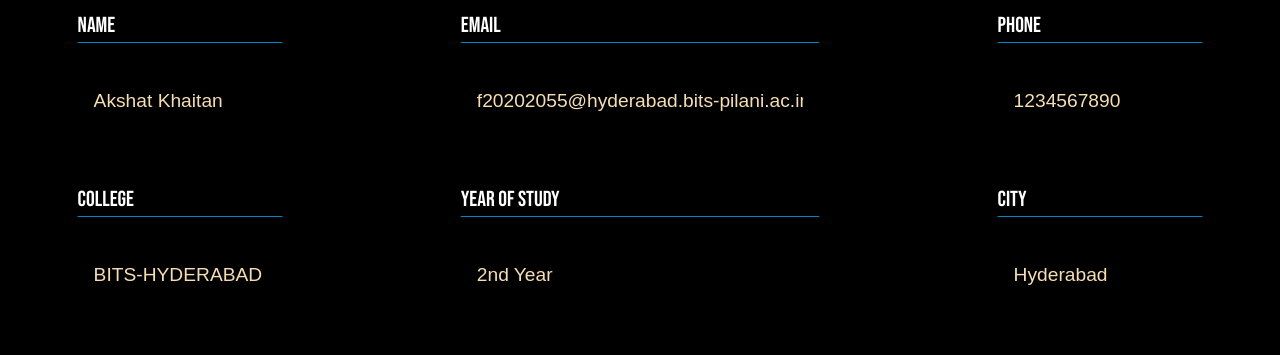
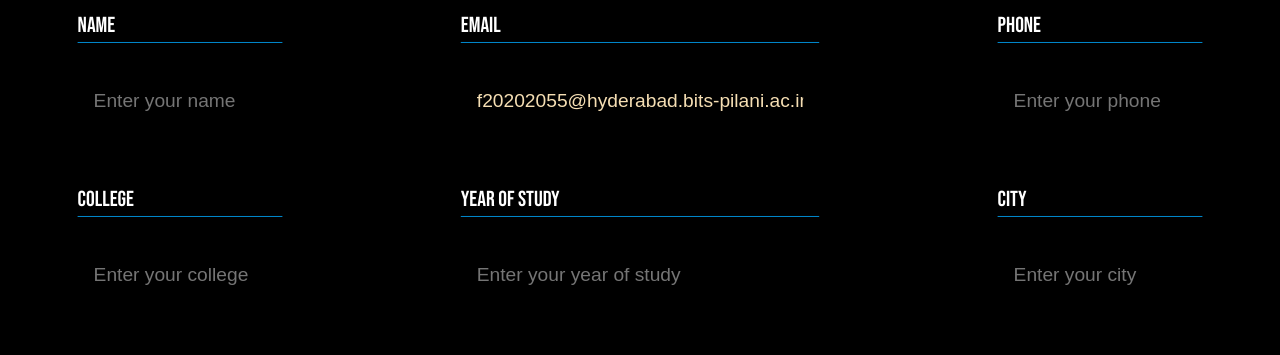
Before and after one commit to e-cell-bphc/Main-Website-new-, a Next.js app: page /id/profile in a window 1280 px wide. Shown: the part 167-522 px from the top of the page. Built offline with nearby package versions, Linux system fonts and the light colour scheme; no server answers.

Commit message:
Added other links to footer

```diff
--- a/components/Footer.js
+++ b/components/Footer.js
@@ -1,16 +1,17 @@
-import { FontAwesomeIcon } from "@fortawesome/react-fontawesome";
-import styles from "../styles/Footer.module.css";
+import { FontAwesomeIcon } from '@fortawesome/react-fontawesome'
+import Link from 'next/link'
+import styles from '../styles/Footer.module.css'
 import {
   faFacebook,
   faInstagram,
   faLinkedin,
-  faTwitter,
-} from "@fortawesome/free-brands-svg-icons";
+  faTwitter
+} from '@fortawesome/free-brands-svg-icons'
+import termsandconditions from '../pages/termsandconditions'
 
 export default function Footer() {
-
   return (
-    <footer className={ styles.footerWrapper}>
+    <footer className={styles.footerWrapper}>
       <div className={styles.footer}>
         <div className={styles.footerLeft}>
           <div className={styles.info}>
@@ -61,6 +62,7 @@ export default function Footer() {
               ecell@hyderabad.bits-pilani.ac.in
             </a>
           </div>
+
           {/* <div className={styles.links}>
             <h2>Site Links</h2>
             <ul>
@@ -85,10 +87,19 @@ export default function Footer() {
             </ul>
           </div> */}
         </div>
+        <div className={styles.otherlinks}>
+          <h2>Other Links</h2>
+          <Link href="/termsandconditions">
+            <a className={styles.terms}>Terms and Conditions</a>
+          </Link>
+          <Link href="/privacypolicy">
+            <a className={styles.terms}>Privacy Policy</a>
+          </Link>
+        </div>
       </div>
       <div className={styles.copyright}>
         Copyright 2021 All rights reserved. Designed by E-Cell BITS Hyderabad
       </div>
     </footer>
-  );
+  )
 }
--- a/pages/id/profile.js
+++ b/pages/id/profile.js
@@ -4,21 +4,22 @@ import { useState, useEffect } from 'react'
 import launchpad from '../../assets/launchpad.png'
 import Image from 'next/image'
 import { useSession } from 'next-auth/react'
-
 function Profile() {
+  const { data: session, status } = useSession()//
   const [userData, setUserData] = useState({
-    name: 'Akshat Khaitan',
-    email: 'f20202055@hyderabad.bits-pilani.ac.in',
-    phone: '1234567890',
-    college: 'BITS-HYDERABAD',
-    year_of_study: '2nd Year',
-    city: 'Hyderabad',
+    name: '',
+    email: 'f20202055@hyderabad.bits-pilani.ac.in',//comment this out
+    // email: session.user.email, //uncomment after api active
+    phone: '',
+    college: '',
+    year_of_study: '',
+    city: '',
     resume: ''
   })
 
   //   const [something, setSomething] = useState('')
 
-  const { data: session, status } = useSession()
+
   useEffect(() => {
     console.log(session)
     console.log(status)
@@ -49,7 +50,7 @@ function Profile() {
                 </div> */}
         <div className={styles.inner_right}>
           <div className={styles.inner_right_top}>
-            {status == 'authenticated' ? 'Your auth Profile' : 'Go away'}
+            {status == 'authenticated' ? 'Your auth Profile' : 'Go away'}{/*change these messages later*/}
           </div>
           <div className={styles.inner_right_bottom}>
             <div className={styles.user_form}>
@@ -59,6 +60,9 @@ function Profile() {
                   type="text"
                   className={styles.inputbox}
                   placeholder="Enter your name"
+                  onChange={(e)=>{
+                    setUserData({...userData,name:e.target.value})
+                  }}
                   value={userData.name}
                 />
               </div>
@@ -67,7 +71,7 @@ function Profile() {
                 <input
                   className={styles.inputbox}
                   type="text"
-                  placeholder="Enter your Email"
+                  placeholder="Enter your email"
                   value={userData.email}
                 />
               </div>
@@ -76,7 +80,10 @@ function Profile() {
                 <input
                   type="text"
                   className={styles.inputbox}
-                  placeholder="Enter your Phone"
+                  placeholder="Enter your phone"
+                  onChange={(e)=>{
+                    setUserData({...userData,phone:e.target.value})
+                  }}
                   value={userData.phone}
                 />
               </div>
@@ -85,7 +92,10 @@ function Profile() {
                 <input
                   type="text"
                   className={styles.inputbox}
-                  placeholder="Enter your College"
+                  placeholder="Enter your college"
+                  onChange={(e)=>{
+                    setUserData({...userData,college:e.target.value})
+                  }}
                   value={userData.college}
                 />
               </div>
@@ -94,7 +104,10 @@ function Profile() {
                 <input
                   type="text"
                   className={styles.inputbox}
-                  placeholder="Enter your College"
+                  placeholder="Enter your year of study"
+                  onChange={(e)=>{
+                    setUserData({...userData,year_of_study:e.target.value})
+                  }}
                   value={userData.year_of_study}
                 />
               </div>
@@ -103,7 +116,10 @@ function Profile() {
                 <input
                   type="text"
                   className={styles.inputbox}
-                  placeholder="Enter your College"
+                  placeholder="Enter your city"
+                  onChange={(e)=>{
+                    setUserData({...userData,city:e.target.value})
+                  }}
                   value={userData.city}
                 />
               </div>
@@ -112,6 +128,9 @@ function Profile() {
                 <input
                   type="file"
                   className={styles.resume}
+                  onChange={(e)=>{
+                    setUserData({...userData,resume:e.target.value})
+                  }}
                   value={userData.resume}
                 />
               </div>
--- a/styles/Footer.module.css
+++ b/styles/Footer.module.css
@@ -70,7 +70,7 @@
   font-size: 13px;
 }
 
-.footerWrapper a.mail {
+.footerWrapper a.mail{
   position: relative;
 }
 .footerWrapper a.mail::before {
@@ -88,6 +88,13 @@
   width: 100%;
 }
 
+.otherlinks{
+  display: flex;
+  flex-direction: column;
+}
+a.terms:hover{
+  text-decoration: underline;
+}
 @media screen and (max-width: 930px) {
   .footer {
     margin-bottom: 10px;
```
Also changed, not shown: pages/id/portal.js (+5 -3 lines), styles/id/home.module.css (+9 -13 lines).
